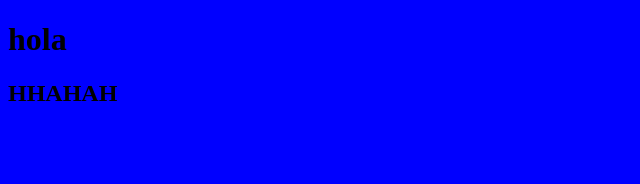
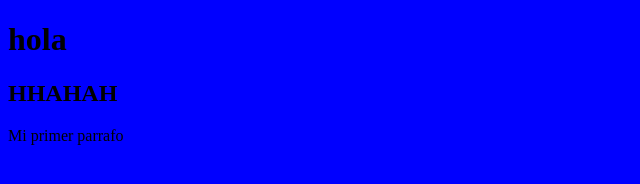
Before and after one commit to leojuarezgit/leorepoprueba, a plain HTML site: page index.html in a window 1280 px wide. Shown: the whole page, without its empty margins (0-640 px from the left). Drawn offline with Linux system fonts and the light colour scheme.

Commit message:
Agregue un parrafo

```diff
--- a/index.html
+++ b/index.html
@@ -10,5 +10,6 @@
 <body>
     <h1>hola</h1>
     <h2>HHAHAH</h2>
+    <p>Mi primer parrafo</p>
 </body>
 </html>
```
